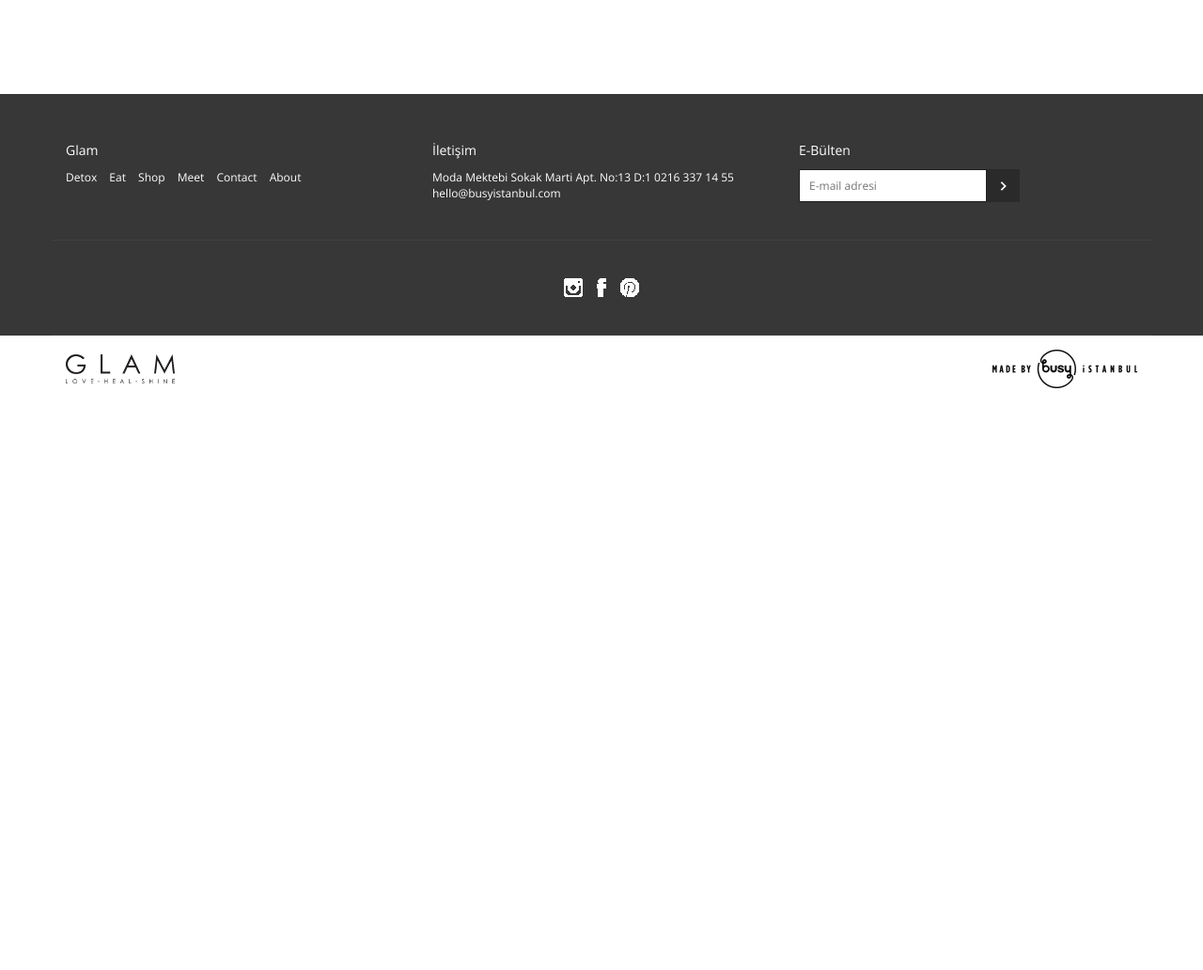
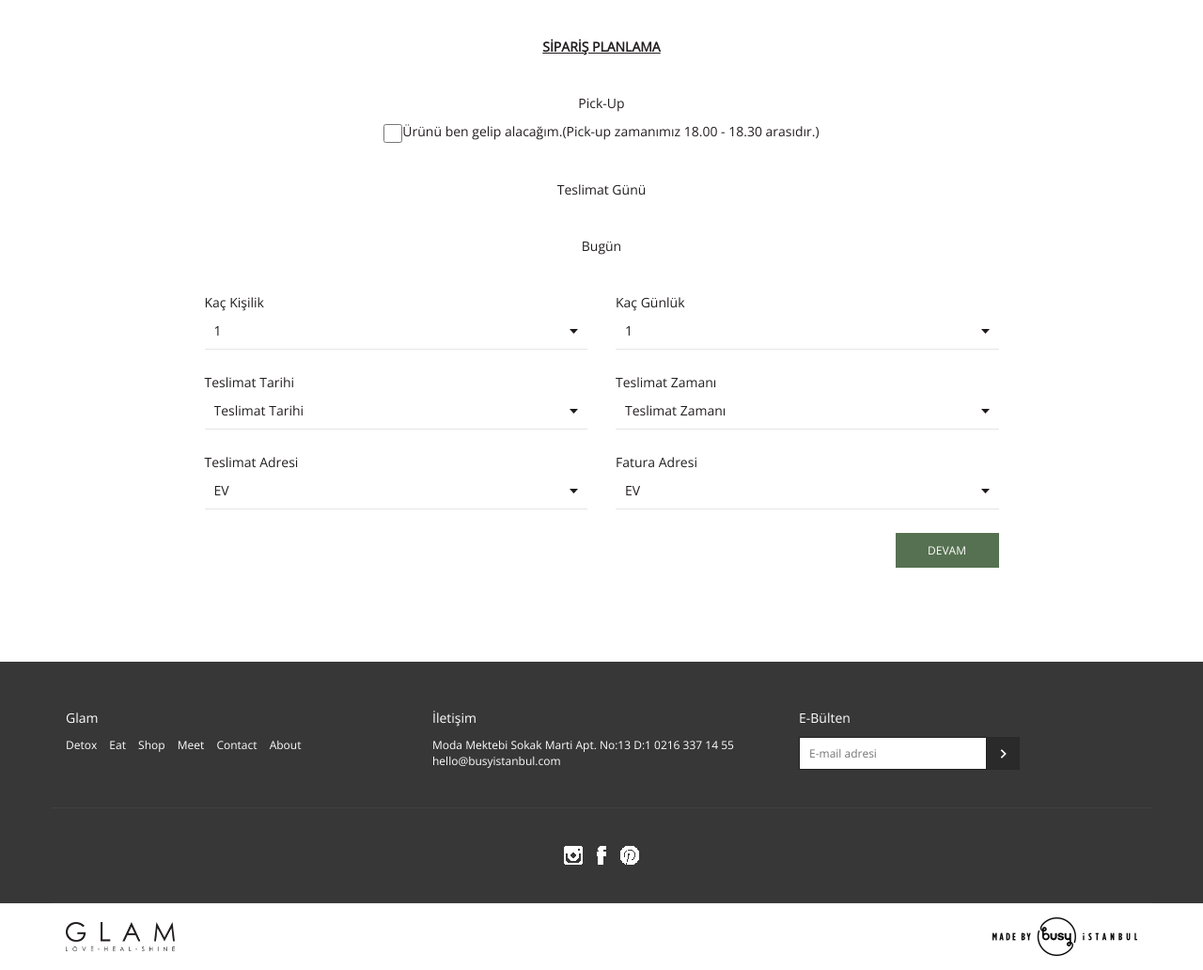
Before and after one commit to developerphp/glam, a CodeIgniter app: the page made by application/views/basket/calendarView.php in a window 1280 px wide. Shown: the part 225-1257 px from the top of the page at 94% size. Before the commit the page ends 638 px from the top, so only its background shows below. Run offline with CodeIgniter, Linux system fonts and the light colour scheme; data that the repository does not hold is empty; some web fonts are replaced.

Commit message:
23.07 - Sezgin

```diff
--- a/application/libraries/MY_Calendar.php
+++ b/application/libraries/MY_Calendar.php
@@ -489,7 +489,7 @@ class MY_Calendar {
 	function default_template()
 	{
 		return  array (
-						'heading_title_cell'		=> '<h2 style="font-family: \'Gotham SSm A\', \'Gotham SSm B\'; ">{heading}</h2>',
+						'heading_title_cell'		=> '',
 						'table_open'				=> '<div id="calendarCarousel" class="carousel">',
 						'heading_previous_cell'		=> '<a class="calendar_nav calendar_prev" href="javascript:void(0);" onclick="loadcalendar({previous_url})"><span class="icon-prev"></span></a>',
 						'heading_next_cell'			=> '<a class="calendar_nav calendar_next" href="javascript:void(0);" onclick="loadcalendar({next_url})"><span class="icon-next"></span></a>',
--- a/application/views/basket/calendarView.php
+++ b/application/views/basket/calendarView.php
@@ -4,7 +4,78 @@
 <?php $this->load->view('includes/header') ?>
 
 <div class="container">
-    <div id="calendar"></div>
+
+    <div class="order_title"> SİPARİŞ PLANLAMA </div>
+      <form id="orderplanForm" name="orderplanForm" onsubmit="submitform('orderplan','orderplanForm'); return false;">
+        <div class="order_pickup"> <span class="title">Pick-Up</span> <span>
+          <input class="check" type="checkbox" name="myself" value="myself">
+          Ürünü ben gelip alacağım.(Pick-up zamanımız 18.00 - 18.30 arasıdır.) </span> </div>
+        <div class="order_pickup"> <span class="title">Teslimat Günü</span> </div>
+        <div id="calendar"></div>
+        <div class="order_pickup"> <span class="today">Bugün</span> </div>
+        <div class="row">
+        <div class="col-md-10 col-md-offset-1 col-sm-12">
+          <div class="login_box">
+            <div class="row">
+              <div class="col-md-6 col-sm-6"> <span class="title">Kaç Kişilik</span>
+                <div class="select_box">
+                  <select name="person">
+                    <option>1</option>
+                    <option>2</option>
+                    <option>3</option>
+                    <option>4</option>
+                  </select>
+                </div>
+              </div>
+              <div class="col-md-6 col-sm-6"> <span class="title">Kaç Günlük</span>
+                <div class="select_box">
+                  <select name="person">
+                    <option>1</option>
+                    <option>2</option>
+                    <option>3</option>
+                  </select>
+                </div>
+              </div>
+            </div>
+            <div class="row">
+              <div class="col-md-6 col-sm-6"> <span class="title">Teslimat Tarihi</span>
+                <div class="select_box">
+                  <select name="date">
+                    <option>Teslimat Tarihi</option>
+                  </select>
+                </div>
+              </div>
+              <div class="col-md-6 col-sm-6"> <span class="title">Teslimat Zamanı</span>
+                <div class="select_box">
+                  <select name="time">
+                    <option>Teslimat Zamanı</option>
+                  </select>
+                </div>
+              </div>
+            </div>
+            <div class="row">
+              <div class="col-md-6 col-sm-6"> <span class="title">Teslimat Adresi</span>
+                <div class="select_box">
+                  <select name="address1">
+                    <option>EV</option>
+                  </select>
+                </div>
+              </div>
+              <div class="col-md-6 col-sm-6"> <span class="title">Fatura Adresi</span>
+                <div class="select_box">
+                  <select name="address2">
+                    <option>EV</option>
+                  </select>
+                </div>
+              </div>
+            </div>
+            <input class="login_button" type="submit" name="submit" value="DEVAM" />
+            <div id="orderplanForm_back" class="alerts_box"></div>
+          </div>
+        </div>
+      </form>
+    </div>
+
 </div>
 
 <?php $this->load->view('includes/footer') ?>
```
